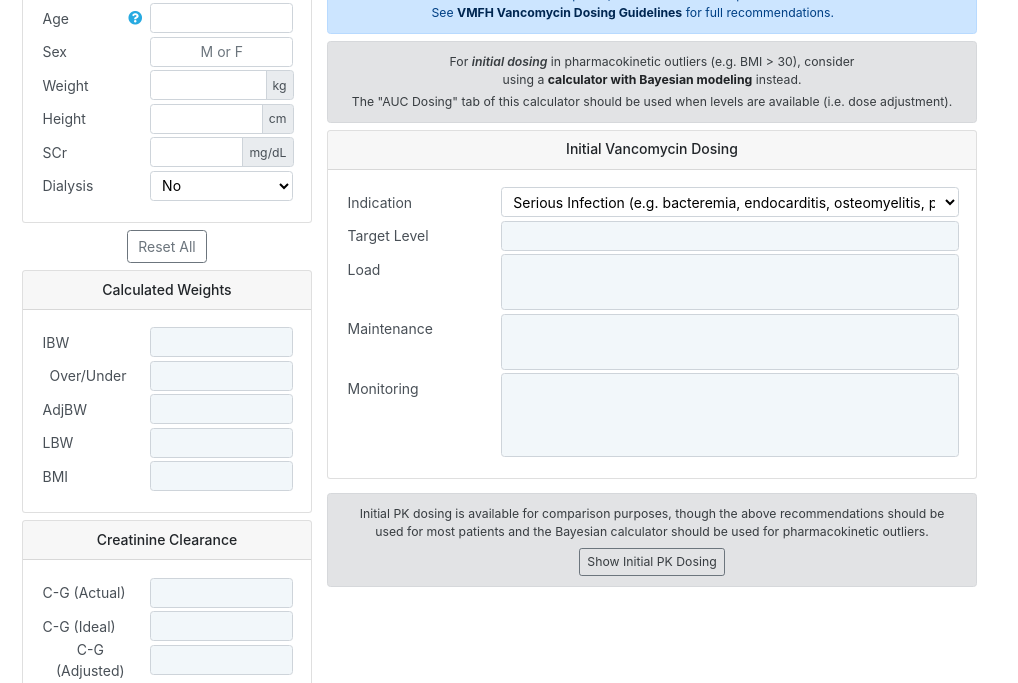
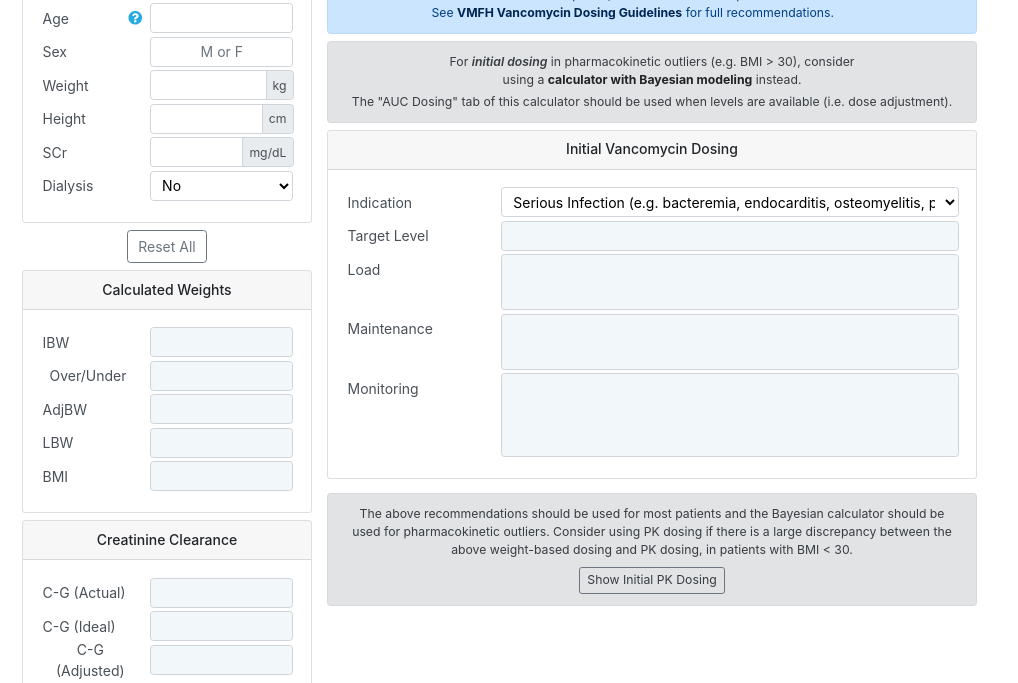
Before and after one commit to pharmot/multipurpose-calculator, a website built with webpack: page template.html in a window 1280 px wide. Shown: the part 117-800 px from the top of the page, without its empty margins (0-1018 px from the left). Built offline with nearby package versions, Linux system fonts and the light colour scheme.

Commit message:
Reword PK dosing disclaimer

```diff
--- a/template.html
+++ b/template.html
@@ -445,9 +445,9 @@
               </div>
               <div class="row has-alert-only" id="row--initialPkAlert">
                 <div class="alert alert-secondary mt-2 mb-0 hide-hd-1 hide-hd-2 hide-hd-3 hide-hd-4">
-                  Initial PK dosing is available for comparison purposes, though the above
-                  recommendations should be used for most patients and the Bayesian calculator
-                  should be used for pharmacokinetic outliers.<br>
+                  The above recommendations should be used for most patients and the Bayesian calculator
+                  should be used for pharmacokinetic outliers. Consider using PK dosing if there is a
+                  large discrepancy between the above weight-based dosing and PK dosing, in patients with BMI &lt; 30.<br>
                   <button type="button" class="btn btn-sm btn-outline-secondary mt-2 py-1" id="btnShowInitialPk">Show Initial PK Dosing</button>
                 </div>
               </div>
@@ -455,9 +455,9 @@
                 <div class="card hide-hd-1 hide-hd-2 hide-hd-3 hide-hd-4" id="card--initial-pk">
                   <div class="card-header h6">Initial Vancomycin PK Dosing</div>
                   <div class="card-body-alert card-body-alert-secondary">
-                    Initial PK dosing is available for comparison purposes, though the above
-                    recommendations should be used for most patients and the Bayesian calculator
-                    should be used for pharmacokinetic outliers.
+                    The above recommendations should be used for most patients and the Bayesian calculator
+                    should be used for pharmacokinetic outliers. Consider using PK dosing if there is a
+                    large discrepancy between the above weight-based dosing and PK dosing, in patients with BMI &lt; 30.
                   </div>
                   <div class="card-body pt-1">
                     <div class="row mb-2">
```
Also changed, not shown: README.md, changelog.md.
